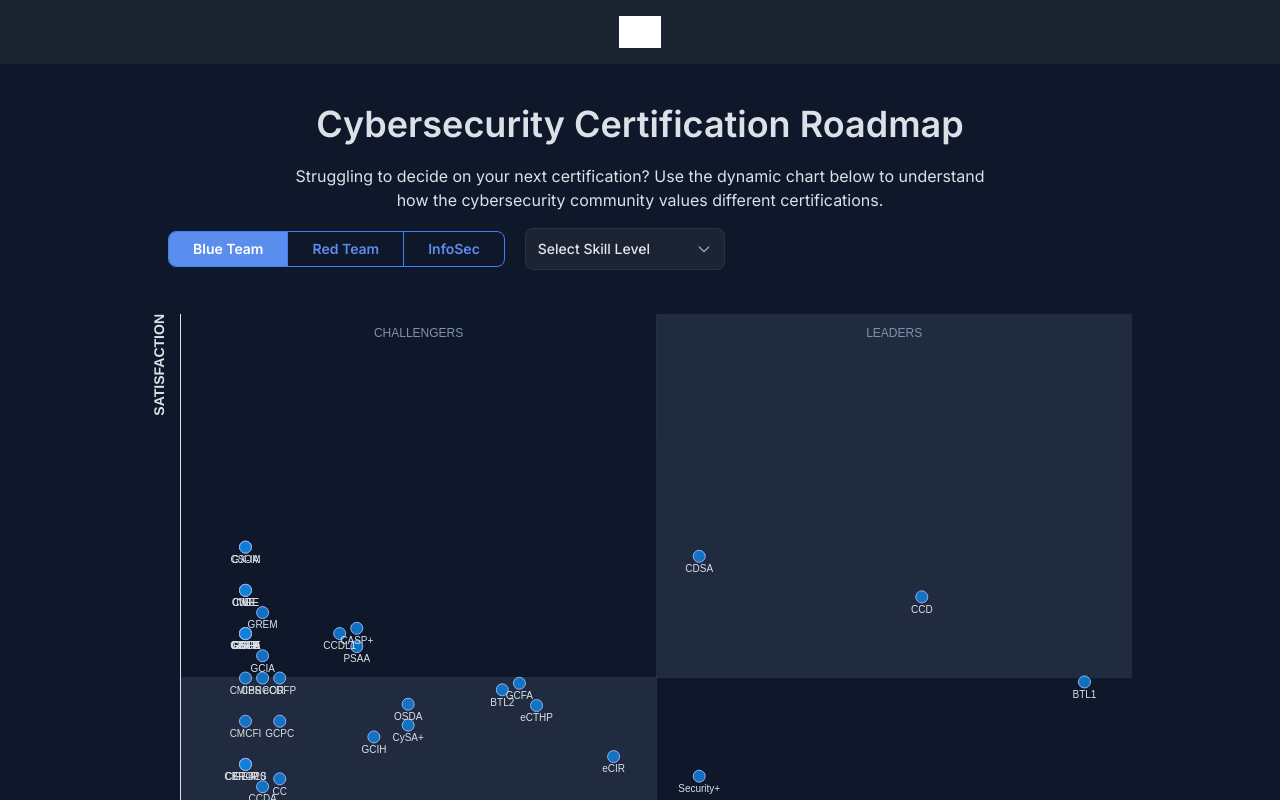
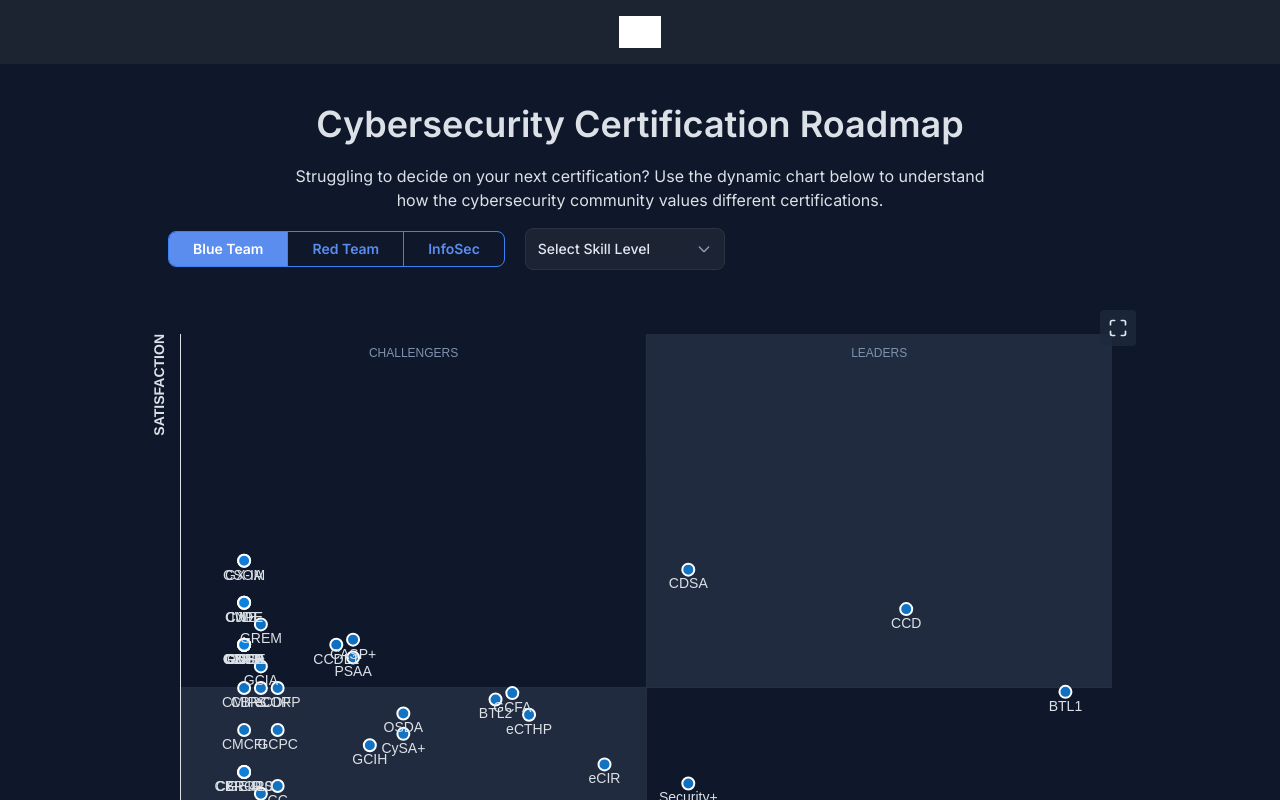
Before and after one commit to ehabhosam/cyberdefenders-chart, a Next.js app: page / in a window 1280 px wide. Shown: the top 800 px of the page. Built offline with nearby package versions, Linux system fonts and the light colour scheme; grey boxes are pictures that could not be loaded.

Commit message:
feat: points hover box, points styling & chart full screen functionality

```diff
--- a/src/components/presentation/certifications-chart.tsx
+++ b/src/components/presentation/certifications-chart.tsx
@@ -18,6 +18,10 @@ export function CertificationsChart({
     x: 5 + cert.market_presence * 90,
     y: 5 + (cert.satisfaction / 5) * 90 - 15, // 15 shift down to better fit the chart
     label: cert.abbreviation,
+    tooltipContent: [
+      `Certification: ${cert.abbreviation}`,
+      `Total Votes: ${cert.total_votes}`,
+    ],
   }));
 
   return (
--- a/src/components/ui/chart.tsx
+++ b/src/components/ui/chart.tsx
@@ -1,6 +1,6 @@
 "use client";
 
-import { useMemo } from "react";
+import { useMemo, useRef, useState, useEffect } from "react";
 import {
   Chart as ChartJS,
   LinearScale,
@@ -22,6 +22,7 @@ export interface ChartDataPoint {
   x: number;
   y: number;
   label: string;
+  tooltipContent?: string[];
 }
 
 export interface ScatterChartProps {
@@ -102,7 +103,7 @@ const pointLabelsPlugin: Plugin<"scatter"> = {
           const dataPoint = dataset.data[index] as any;
           if (dataPoint && dataPoint.label) {
             ctx.fillStyle = "#dce1e7"; // var(--foreground)
-            ctx.font = "10px sans-serif";
+            ctx.font = "14px sans-serif";
             ctx.textAlign = "center";
             ctx.textBaseline = "top";
 
@@ -124,6 +125,9 @@ export function Chart({
   yMax = 100,
   pointColor = "#4d77ff",
 }: ScatterChartProps) {
+  const chartContainerRef = useRef<HTMLDivElement>(null);
+  const [isFullscreen, setIsFullscreen] = useState(false);
+
   // chartData & options are memoized to prevent unnecessary re-renders and improve performance.
   // as the chart can be complex and re-rendering can be expensive, especially with plugins and custom options.
 
@@ -134,8 +138,8 @@ export function Chart({
           label: "Entities",
           data: data,
           backgroundColor: pointColor,
-          borderColor: "#99aff5",
-          borderWidth: 1,
+          borderColor: "#ffffff",
+          borderWidth: 2,
           pointRadius: 6,
           pointHoverRadius: 8,
         },
@@ -149,8 +153,8 @@ export function Chart({
       maintainAspectRatio: false,
       layout: {
         padding: {
-          top: 20,
-          right: 20,
+          top: 40,
+          right: 40,
           bottom: 20,
           left: 20,
         },
@@ -161,8 +165,12 @@ export function Chart({
         },
         tooltip: {
           callbacks: {
+            title: () => "",
             label: (context) => {
               const point = context.raw as ChartDataPoint;
+              if (point.tooltipContent) {
+                return point.tooltipContent;
+              }
               return `${point.label}: (${point.x}, ${point.y})`;
             },
           },
@@ -171,6 +179,11 @@ export function Chart({
           bodyColor: "#dce1e7",
           borderColor: "#334155", // var(--border)
           borderWidth: 1,
+          padding: 12,
+          bodyFont: {
+            size: 14,
+          },
+          displayColors: false,
         },
       },
       scales: {
@@ -228,8 +241,71 @@ export function Chart({
     };
   }, [xLabel, yLabel, xMax, yMax]);
 
+  useEffect(() => {
+    const handleFullscreenChange = () => {
+      setIsFullscreen(!!document.fullscreenElement);
+    };
+
+    document.addEventListener("fullscreenchange", handleFullscreenChange);
+    return () => {
+      document.removeEventListener("fullscreenchange", handleFullscreenChange);
+    };
+  }, []);
+
+  const toggleFullscreen = () => {
+    if (!document.fullscreenElement) {
+      chartContainerRef.current?.requestFullscreen().catch((err) => {
+        console.error(
+          `Error attempting to enable fullscreen mode: ${err.message}`,
+        );
+      });
+    } else {
+      document.exitFullscreen();
+    }
+  };
+
   return (
-    <div className={cn("relative w-full h-200 bg-background", className)}>
+    <div
+      ref={chartContainerRef}
+      className={cn(
+        "relative w-full bg-background",
+        isFullscreen ? "h-screen p-4" : "h-200",
+        className,
+      )}
+    >
+      <button
+        onClick={toggleFullscreen}
+        className="absolute top-4 right-4 z-10 p-2 bg-slate-800/80 hover:bg-slate-700/80 rounded text-slate-200 transition-colors"
+        title={isFullscreen ? "Exit Fullscreen" : "Enter Fullscreen"}
+      >
+        {isFullscreen ? (
+          <svg
+            width="20"
+            height="20"
+            viewBox="0 0 24 24"
+            fill="none"
+            stroke="currentColor"
+            strokeWidth="2"
+            strokeLinecap="round"
+            strokeLinejoin="round"
+          >
+            <path d="M8 3v3a2 2 0 0 1-2 2H3m18 0h-3a2 2 0 0 1-2-2V3m0 18v-3a2 2 0 0 1 2-2h3M3 16h3a2 2 0 0 1 2 2v3" />
+          </svg>
+        ) : (
+          <svg
+            width="20"
+            height="20"
+            viewBox="0 0 24 24"
+            fill="none"
+            stroke="currentColor"
+            strokeWidth="2"
+            strokeLinecap="round"
+            strokeLinejoin="round"
+          >
+            <path d="M8 3H5a2 2 0 0 0-2 2v3m18 0V5a2 2 0 0 0-2-2h-3m0 18h3a2 2 0 0 0 2-2v-3M3 16v3a2 2 0 0 0 2 2h3" />
+          </svg>
+        )}
+      </button>
       <Scatter
         data={chartData}
         options={options}
```
